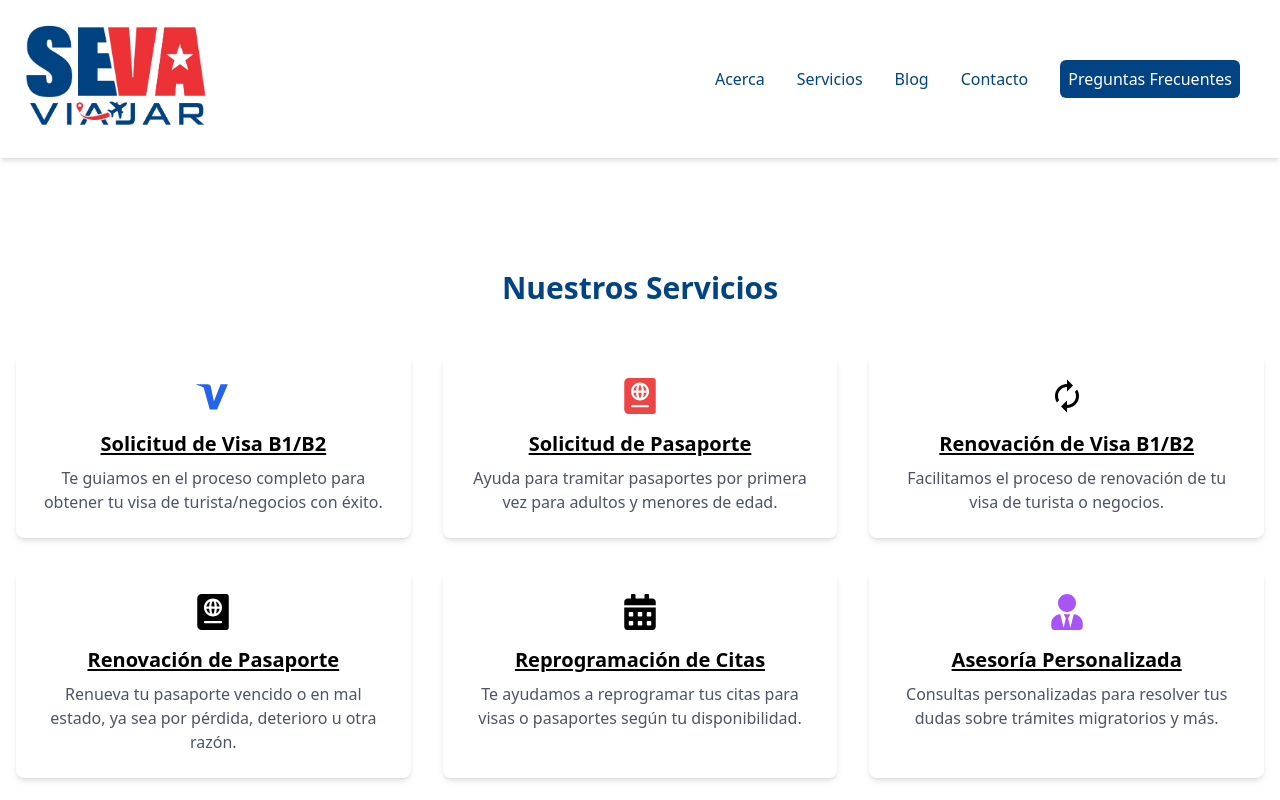
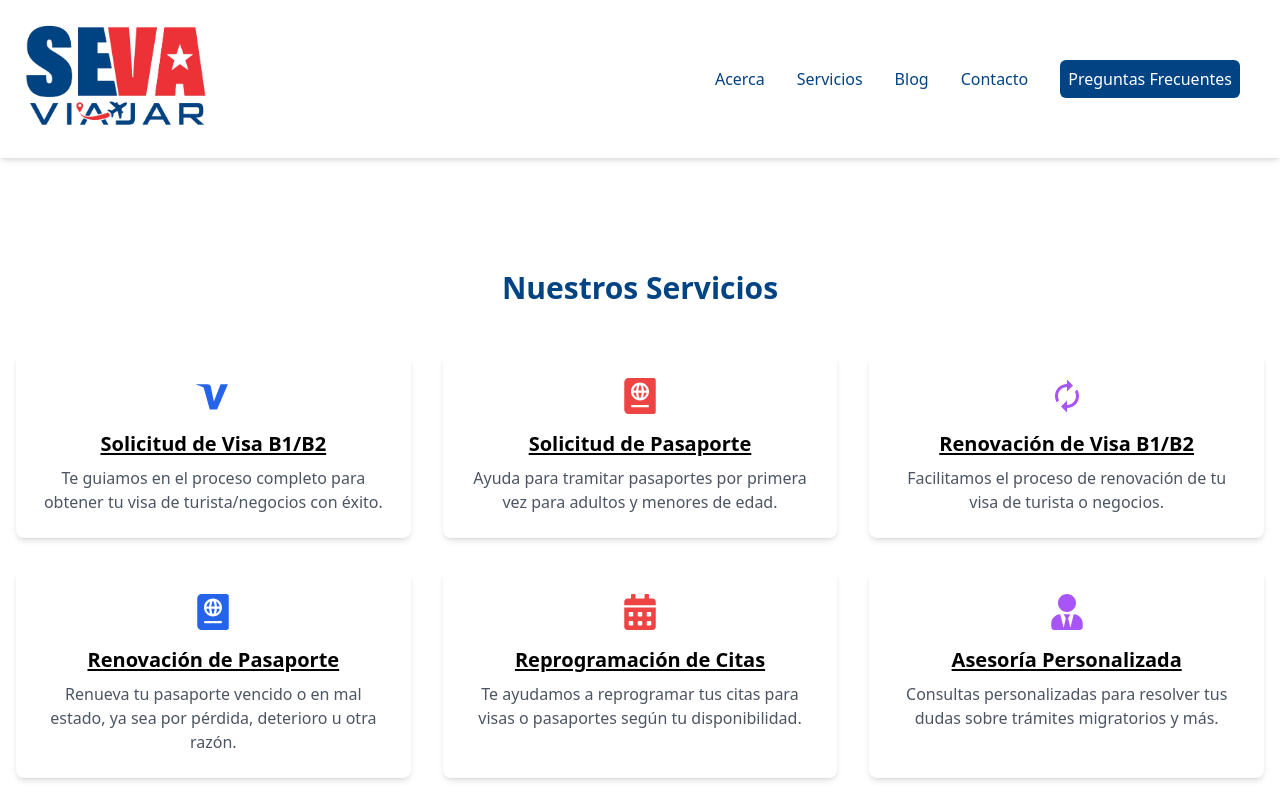
Before and after one commit to Sebastian0896/sevaviajar, a Next.js app: page /servicios in a window 1280 px wide. Shown: the top 800 px of the page. Built offline with nearby package versions, Linux system fonts and the light colour scheme.

Commit message:
Actualizada la pagina de servicios 09-06-2025 2:15PM

```diff
--- a/src/app/layout.jsx
+++ b/src/app/layout.jsx
@@ -12,6 +12,8 @@ export default function RootLayout({ children }) {
     <html lang="en">
       <body
         className=""
+
+        cz-shortcut-listen="true"
       >
         <Header />
         {children}
--- a/src/components/Servicios.jsx
+++ b/src/components/Servicios.jsx
@@ -13,7 +13,7 @@ export default function ServiciosComponente (){
         <div className="grid grid-cols-1 sm:grid-cols-2 md:grid-cols-3 gap-8 p-4">
           {servicios.map((servicio, index) => (
             <div key={index} className="p-6 bg-white rounded-lg shadow-md hover:shadow-lg transition-shadow">
-              <div className="flex justify-center mb-4">{servicio.icon}</div>
+              <div className="flex justify-center mb-4" key={index}>{servicio.icon}</div>
               <h3 onClick={() => router.push(`/servicios/${servicio.slug}`)} className="text-xl font-bold mb-2 underline underline-offset-2 hover:cursor-pointer">{servicio.title}</h3>
               <p className="text-gray-600">{servicio.description}</p>
             </div>
--- a/src/components/ServiciosPrincipales.jsx
+++ b/src/components/ServiciosPrincipales.jsx
@@ -10,7 +10,7 @@ export default function ServiciosPrincipales() {
           Nuestros Servicios Principales
         </h2>
         <div className="grid grid-cols-1 md:grid-cols-3 gap-8">
-          {/* Servicio 1: Solicitud de visa B1/B2 */}
+
           <div className="bg-white shadow-lg rounded-lg p-6 flex flex-col items-center text-center">
             <GrVisa className="text-blue-500 text-4xl mb-4" />
             <h3 className="text-xl font-semibold text-gray-800 mb-2">
@@ -20,7 +20,7 @@ export default function ServiciosPrincipales() {
               Te ayudamos a completar el proceso de solicitud de visa B1/B2, asegurando que todos los requisitos sean cumplidos.
             </p>
           </div>
-          {/* Servicio 2: Solicitud de pasaporte */}
+
           <div className="bg-white shadow-lg rounded-lg p-6 flex flex-col items-center text-center">
             <FaPassport className="text-red-500 text-4xl mb-4" />
             <h3 className="text-xl font-semibold text-gray-800 mb-2">
@@ -30,7 +30,7 @@ export default function ServiciosPrincipales() {
               Asesoramos en la solicitud de pasaporte, ya sea por primera vez o en caso de renovación.
             </p>
           </div>
-          {/* Servicio 3: Asesoría personalizada */}
+
           <div className="bg-white shadow-lg rounded-lg p-6 flex flex-col items-center text-center">
             <FaUserTie className="text-purple-500 text-4xl mb-4" />
             <h3 className="text-xl font-semibold text-gray-800 mb-2">
--- a/src/helpers/servicios.js
+++ b/src/helpers/servicios.js
@@ -16,19 +16,19 @@ const servicios = [
       slug: 'solicitud-de-pasaporte',
     },
     {
-      icon: <MdAutorenew className="text-green-500 text-4xl" />,
+      icon: <MdAutorenew className="text-purple-500 text-4xl" />,
       title: 'Renovación de Visa B1/B2',
       description: 'Facilitamos el proceso de renovación de tu visa de turista o negocios.',
       slug: 'renovacion-de-visa-b1b2',
     },
     {
-      icon: <FaPassport className="text-yellow-500 text-4xl" />,
+      icon: <FaPassport className="text-blue-600 text-4xl" />,
       title: 'Renovación de Pasaporte',
       description: 'Renueva tu pasaporte vencido o en mal estado, ya sea por pérdida, deterioro u otra razón.',
       slug: 'renovacion-de-pasaporte',
     },
     {
-      icon: <FaCalendarAlt className="text-blue-400 text-4xl" />,
+      icon: <FaCalendarAlt className="text-red-500 text-4xl" />,
       title: 'Reprogramación de Citas',
       description: 'Te ayudamos a reprogramar tus citas para visas o pasaportes según tu disponibilidad.',
       slug: 'reprogramacion-de-citas',
```
